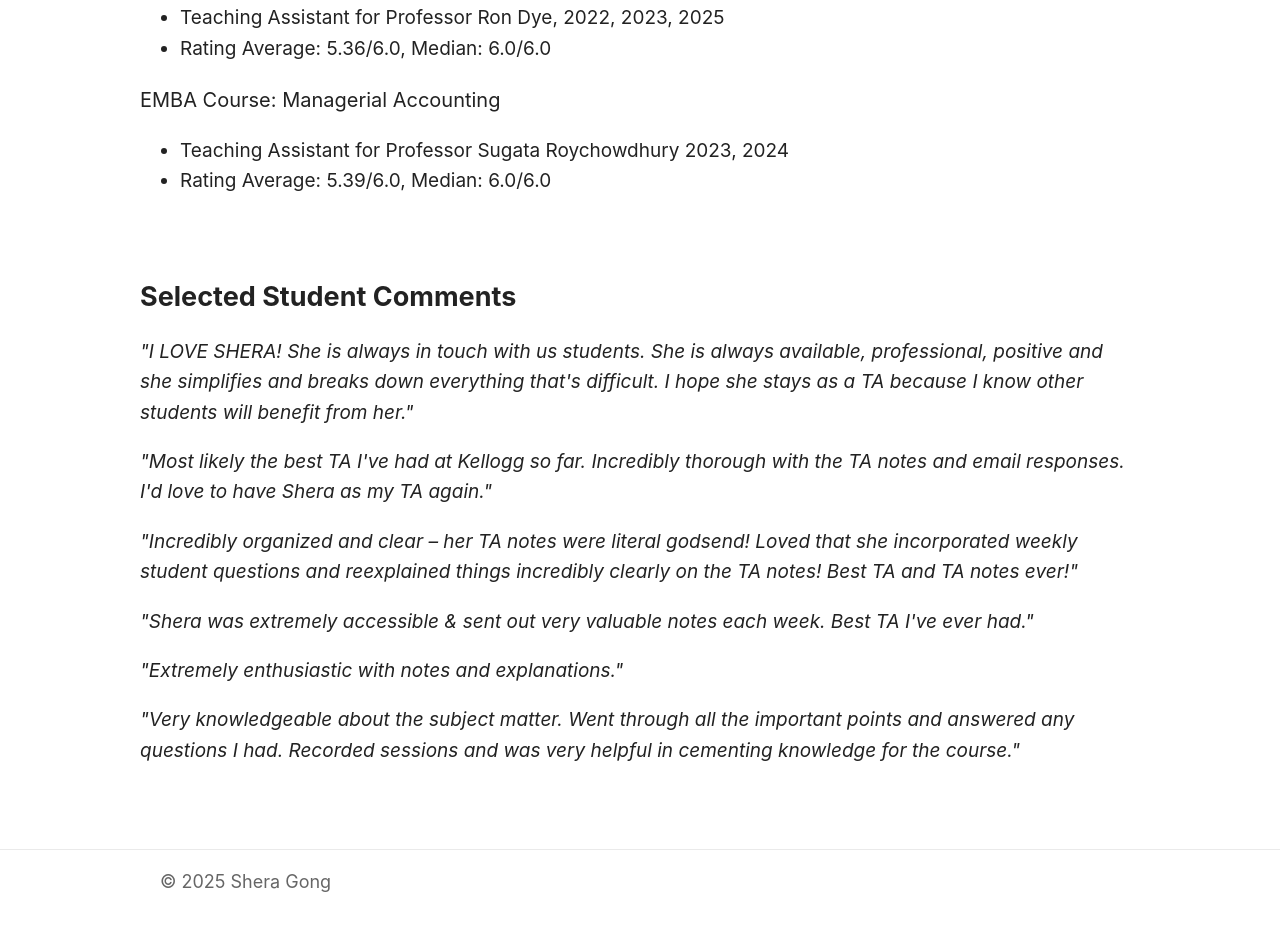
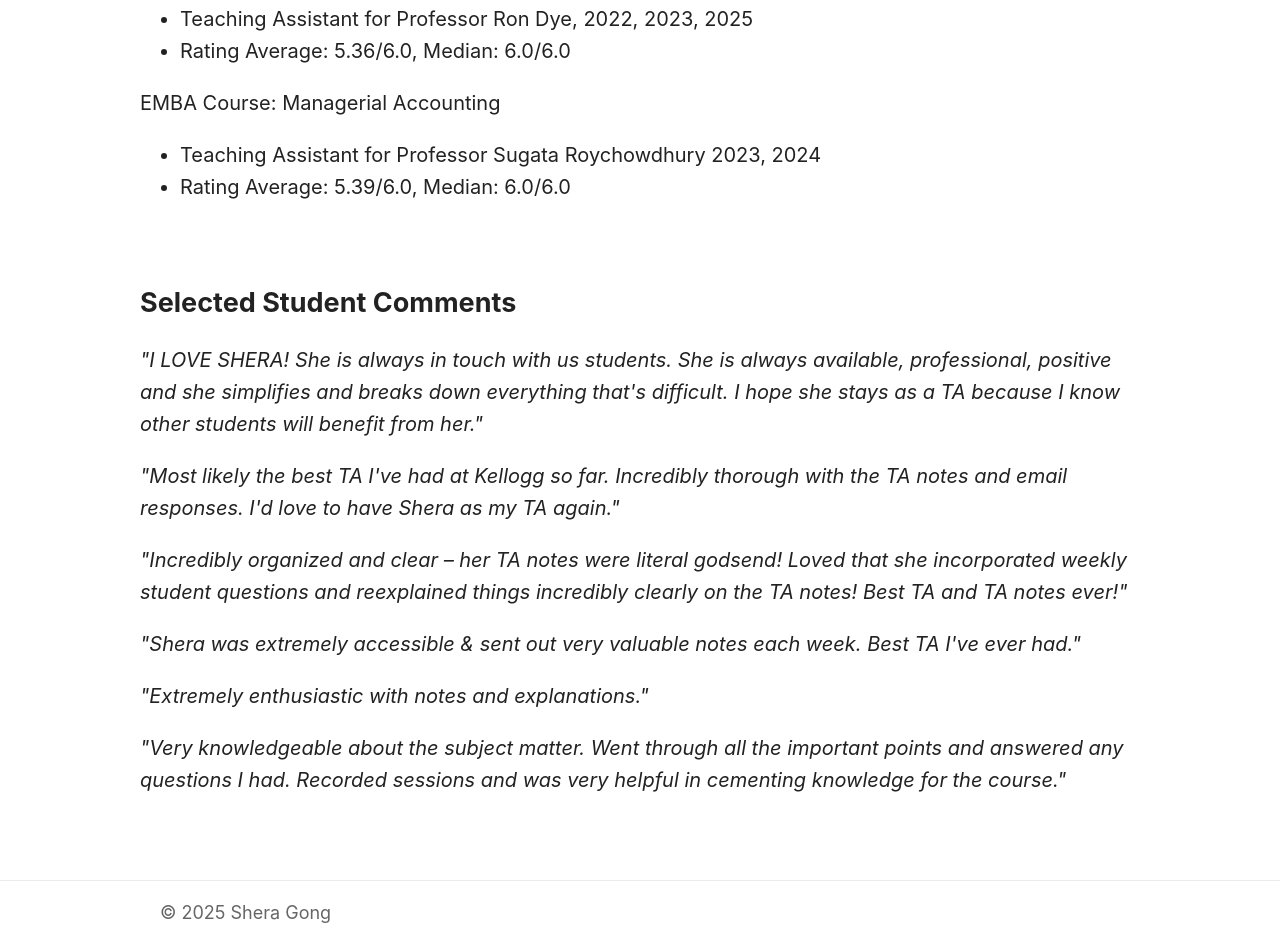
Before and after one commit to shera-gong/shera-gong.github.io, a plain HTML site: page teaching.html in a window 1280 px wide. Shown: the part 529-1475 px from the top of the page. Before the commit the page ends 1444 px from the top, so only its background shows below. Drawn offline with Linux system fonts and the light colour scheme.

Commit message:
fix teaching style

```diff
--- a/teaching.html
+++ b/teaching.html
@@ -31,24 +31,24 @@
     <h2>Teaching Experience</h2>
     <p>MBA Course: Financial Accounting</p>
     <ul>
-      <li class="small">Teaching Assistant for Professor Ron Dye, 2022, 2023, 2025</li>
-      <li class="small">Rating Average: 5.36/6.0, Median: 6.0/6.0</li>
+      <li>Teaching Assistant for Professor Ron Dye, 2022, 2023, 2025</li>
+      <li>Rating Average: 5.36/6.0, Median: 6.0/6.0</li>
     </ul>
     <p>EMBA Course: Managerial Accounting</p>
     <ul>
-      <li class="small">Teaching Assistant for Professor Sugata Roychowdhury 2023, 2024</li>
-      <li class="small">Rating Average: 5.39/6.0, Median: 6.0/6.0</li>
+      <li>Teaching Assistant for Professor Sugata Roychowdhury 2023, 2024</li>
+      <li>Rating Average: 5.39/6.0, Median: 6.0/6.0</li>
     </ul>
   </div>
 
   <div class="container section">
     <h2>Selected Student Comments</h2>
-    <p class="small"><em>"I LOVE SHERA! She is always in touch with us students. She is always available, professional, positive and she simplifies and breaks down everything that's difficult. I hope she stays as a TA because I know other students will benefit from her."</em></p>
-    <p class="small"><em>"Most likely the best TA I've had at Kellogg so far. Incredibly thorough with the TA notes and email responses. I'd love to have Shera as my TA again."</em></p>
-    <p class="small"><em>"Incredibly organized and clear – her TA notes were literal godsend! Loved that she incorporated weekly student questions and reexplained things incredibly clearly on the TA notes! Best TA and TA notes ever!"</em></p>
-    <p class="small"><em>"Shera was extremely accessible & sent out very valuable notes each week. Best TA I've ever had."</em></p>
-    <p class="small"><em>"Extremely enthusiastic with notes and explanations."</em></p>
-    <p class="small"><em>"Very knowledgeable about the subject matter. Went through all the important points and answered any questions I had. Recorded sessions and was very helpful in cementing knowledge for the course."</em></p>
+    <p><em>"I LOVE SHERA! She is always in touch with us students. She is always available, professional, positive and she simplifies and breaks down everything that's difficult. I hope she stays as a TA because I know other students will benefit from her."</em></p>
+    <p><em>"Most likely the best TA I've had at Kellogg so far. Incredibly thorough with the TA notes and email responses. I'd love to have Shera as my TA again."</em></p>
+    <p><em>"Incredibly organized and clear – her TA notes were literal godsend! Loved that she incorporated weekly student questions and reexplained things incredibly clearly on the TA notes! Best TA and TA notes ever!"</em></p>
+    <p><em>"Shera was extremely accessible & sent out very valuable notes each week. Best TA I've ever had."</em></p>
+    <p><em>"Extremely enthusiastic with notes and explanations."</em></p>
+    <p><em>"Very knowledgeable about the subject matter. Went through all the important points and answered any questions I had. Recorded sessions and was very helpful in cementing knowledge for the course."</em></p>
   </div>
 
 <div class="footer">
```
